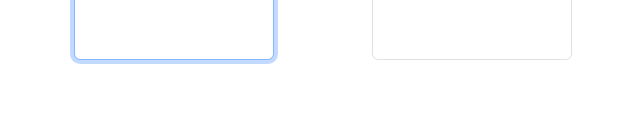
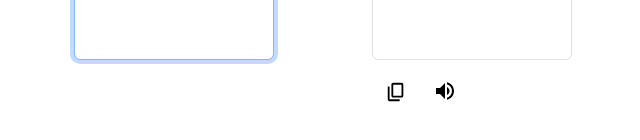
Before and after one commit to elialcodes/translator, a React (Vite) app: page / in a window 1280 px wide. Shown: the part 284-424 px from the top of the page, without its empty margins (317-957 px from the left). Built offline with nearby package versions, Linux system fonts and the light colour scheme.

Commit message:
feat: clipboard and speaker

```diff
--- a/src/App.tsx
+++ b/src/App.tsx
@@ -4,8 +4,8 @@ import 'bootstrap/dist/css/bootstrap.min.css';
 import { useEffect } from 'react';
 import { useStore } from './hooks/useStore';
 import { useDebounce } from './hooks/useDebounce';
-import { AUTO_LANGUAGE } from './constants';
-import { ArrowsIcon } from './components/Icons';
+import { AUTO_LANGUAGE, VOICE_FOR_LANGUAGE } from './constants';
+import { ArrowsIcon, ClipboardIcon, SpeakerIcon } from './components/Icons';
 import { LanguageSelector } from './components/LanguageSelector';
 import { TextArea } from './components/TextArea';
 import { translateText } from './services/apiTranslate';
@@ -48,6 +48,20 @@ function App() {
     }
   }, [debouncedFromText, fromLanguage, toLanguage]);
 
+  //función para copiar texto del text area,lo hará el navegador y sus propiedades
+  const handleClipBoard = () => {
+    navigator.clipboard.writeText(result).catch(() => {});
+  };
+
+  //función para dar voz al texto result, lo hará el navegador y sus propiedades
+  //uterance significa instancia
+  const handleSpeak = () => {
+    const uterance = new SpeechSynthesisUtterance(result);
+    uterance.lang = VOICE_FOR_LANGUAGE[toLanguage];
+    uterance.rate = 0.9; //velocidad de la voz
+    speechSynthesis.speak(uterance);
+  };
+
   return (
     <Container>
       <h1>Translator</h1>
@@ -77,6 +91,24 @@ function App() {
             onChange={setToLanguage}
           />
           <TextArea type="to" loading={loading} value={result} readOnly />
+          <Button
+            variant="link"
+            style={{
+              marginTop: '10px',
+            }}
+            onClick={handleClipBoard}
+          >
+            <ClipboardIcon />
+          </Button>
+          <Button
+            variant="link"
+            style={{
+              marginTop: '10px',
+            }}
+            onClick={handleSpeak}
+          >
+            <SpeakerIcon />
+          </Button>
         </Col>
       </Row>
     </Container>
--- a/src/components/Icons.tsx
+++ b/src/components/Icons.tsx
@@ -15,9 +15,9 @@ export const ClipboardIcon = () => (
     focusable="false"
     xmlns="http://www.w3.org/2000/svg"
     enableBackground="new 0 0 24 24"
-    height="24"
+    height="22"
     viewBox="0 0 24 24"
-    width="24"
+    width="22"
   >
     <g>
       <rect fill="none" height="24" width="24"></rect>
--- a/src/components/TextArea.tsx
+++ b/src/components/TextArea.tsx
@@ -7,6 +7,7 @@ interface Props {
   onChange?: (value: string) => void;
   value: string;
   readOnly?: boolean;
+  ref?: React.RefObject<HTMLTextAreaElement>;
 }
 
 export const TextArea: FC<Props> = ({ type, loading, onChange, value }) => {
@@ -17,6 +18,7 @@ export const TextArea: FC<Props> = ({ type, loading, onChange, value }) => {
       onChange(event.target.value);
     }
   };
+
   return (
     <Form.Control
       as="textarea"
--- a/src/constants.ts
+++ b/src/constants.ts
@@ -6,6 +6,12 @@ export const SUPPORTED_LANGUAGES = {
 
 export const AUTO_LANGUAGE = 'es';
 
+export const VOICE_FOR_LANGUAGE = {
+  es: 'es-ES',
+  en: 'en-GB',
+  fr: 'fr-FR',
+};
+
 //lo dejamos preparado para una futura api mejor que detecte el idioma de entrada
 //por lo que el idioma por defecto sería "auto" y no "es":
 //export const AUTO_LANGUAGE = 'auto';
```
